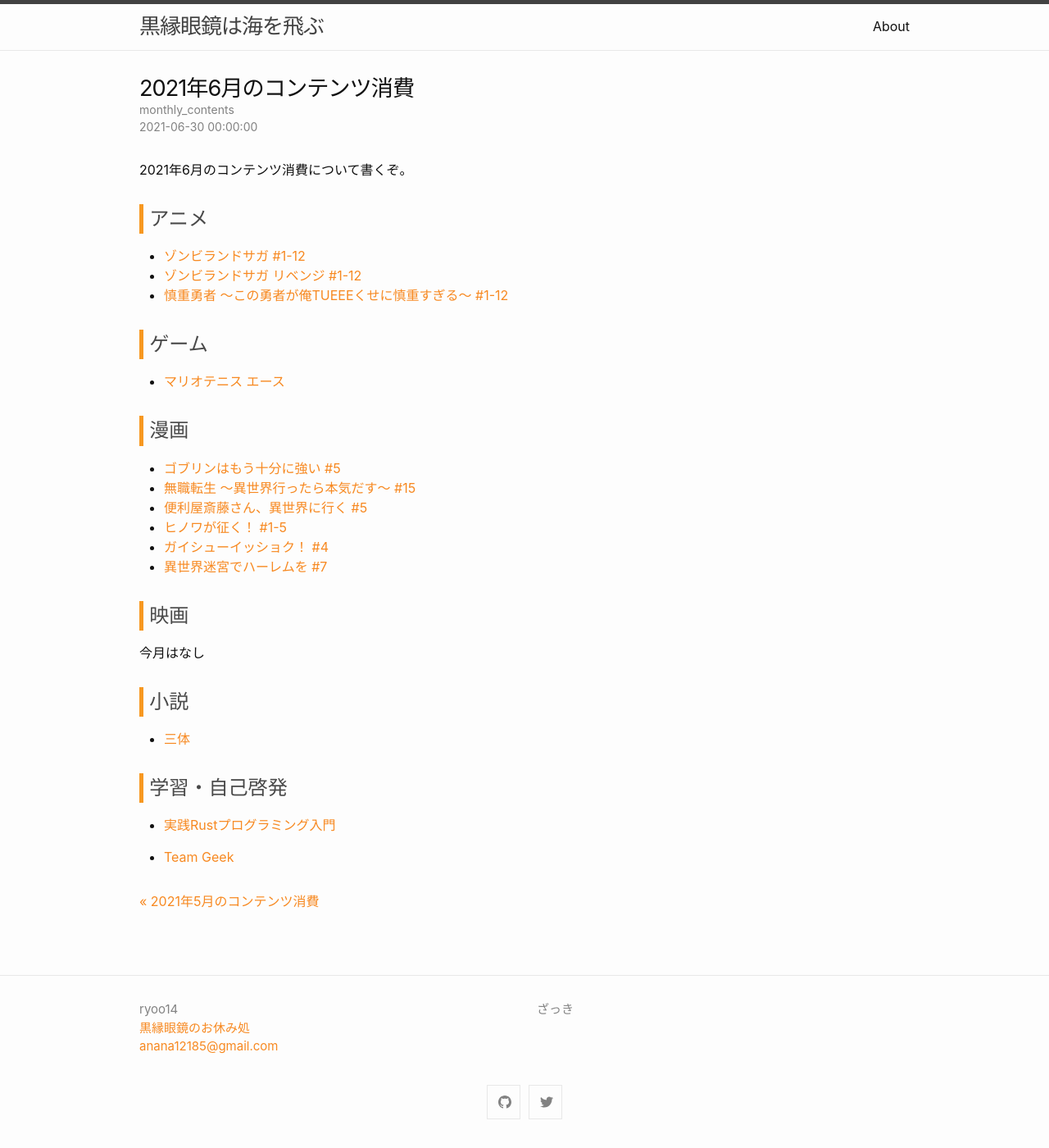
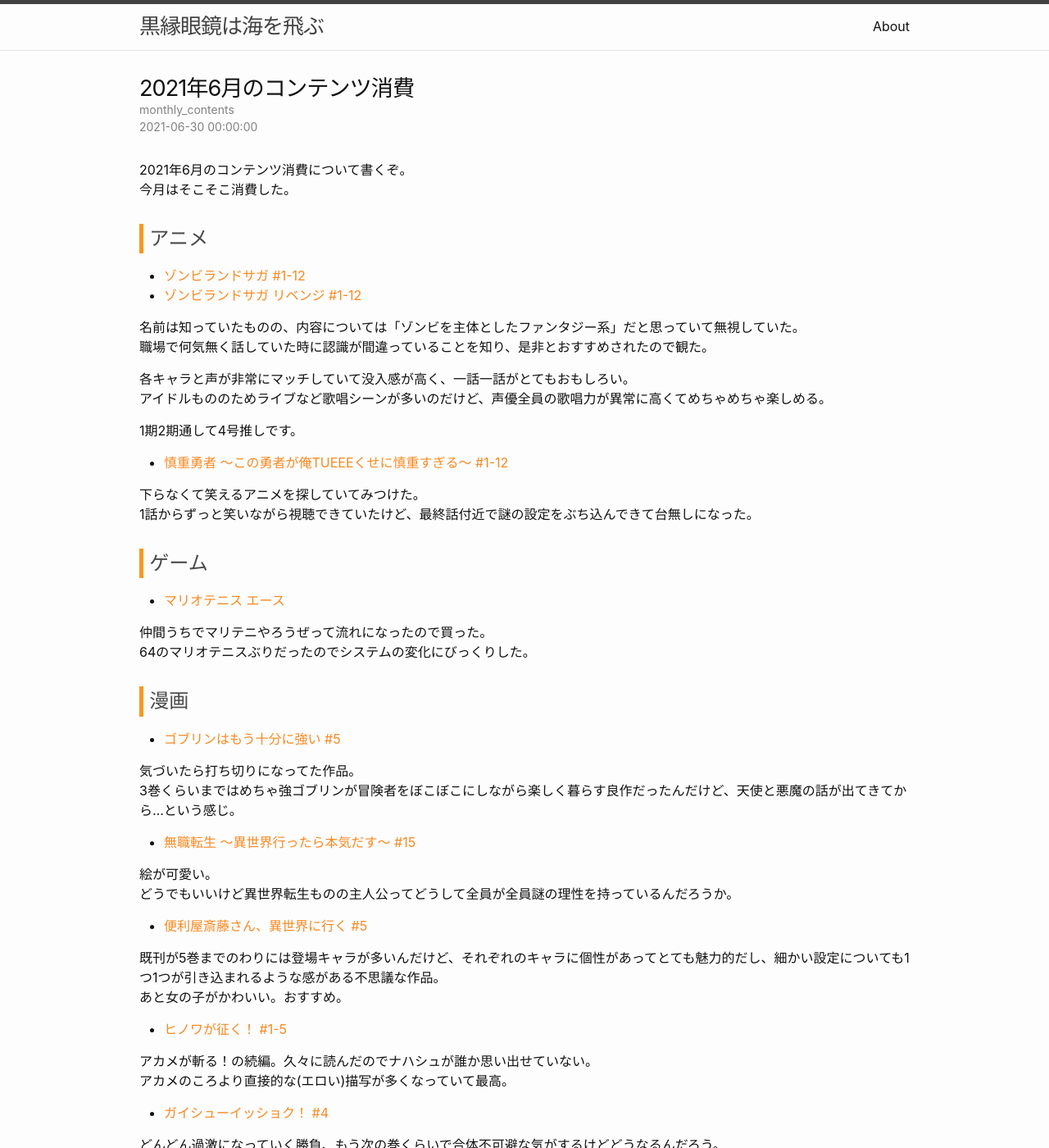
Before and after one commit to ryoo14/blog_ryoo_cc, a Jekyll site: the page built from _posts/2021-06-30-monthly_contents.md, in a window 1280 px wide and 1400 px high. Shown: the whole window at 82% size. Built offline with Jekyll 4.4.1, drawn with Linux system fonts in a browser that asks for light colours; some of the changed text lies outside the part shown.

Commit message:
2021070402

```diff
--- a/_posts/2021-06-30-monthly_contents.md
+++ b/_posts/2021-06-30-monthly_contents.md
@@ -5,22 +5,61 @@ categories: monthly_contents
 ---
 
 2021年6月のコンテンツ消費について書くぞ。
+今月はそこそこ消費した。
 
 ## アニメ
 - [ゾンビランドサガ #1-12](https://annict.jp/works/6159)
 - [ゾンビランドサガ リベンジ #1-12](https://annict.jp/works/6817)
+
+名前は知っていたものの、内容については「ゾンビを主体としたファンタジー系」だと思っていて無視していた。
+職場で何気無く話していた時に認識が間違っていることを知り、是非とおすすめされたので観た。
+
+各キャラと声が非常にマッチしていて没入感が高く、一話一話がとてもおもしろい。
+アイドルもののためライブなど歌唱シーンが多いのだけど、声優全員の歌唱力が異常に高くてめちゃめちゃ楽しめる。
+
+1期2期通して4号推しです。
+
 - [慎重勇者 ～この勇者が俺TUEEEくせに慎重すぎる～ #1-12](https://annict.jp/works/6330)
+
+下らなくて笑えるアニメを探していてみつけた。
+1話からずっと笑いながら視聴できていたけど、最終話付近で謎の設定をぶち込んできて台無しになった。
 
 ## ゲーム
 - [マリオテニス エース](https://amzn.to/3wZLV9X)
 
+仲間うちでマリテニやろうぜって流れになったので買った。
+64のマリオテニスぶりだったのでシステムの変化にびっくりした。
+
 ## 漫画
 - [ゴブリンはもう十分に強い #5](https://amzn.to/35VlAy6)
+
+気づいたら打ち切りになってた作品。
+3巻くらいまではめちゃ強ゴブリンが冒険者をぼこぼこにしながら楽しく暮らす良作だったんだけど、天使と悪魔の話が出てきてから…という感じ。
+
 - [無職転生 ～異世界行ったら本気だす～ #15](https://amzn.to/2SsISbo)
+
+絵が可愛い。
+どうでもいいけど異世界転生ものの主人公ってどうして全員が全員謎の理性を持っているんだろうか。
+
 - [便利屋斎藤さん、異世界に行く #5](https://amzn.to/3gYLffH)
+
+既刊が5巻までのわりには登場キャラが多いんだけど、それぞれのキャラに個性があってとても魅力的だし、細かい設定についても1つ1つが引き込まれるような感がある不思議な作品。
+あと女の子がかわいい。おすすめ。
+
 - [ヒノワが征く！ #1-5](https://amzn.to/3xYVzKk)
+
+アカメが斬る！の続編。久々に読んだのでナハシュが誰か思い出せていない。
+アカメのころより直接的な(エロい)描写が多くなっていて最高。
+
 - [ガイシューイッショク！ #4](https://amzn.to/3w2JFxs)
+
+どんどん過激になっていく勝負、もう次の巻くらいで合体不可避な気がするけどどうなるんだろう。
+合体するまで見届けたいと思っている。
+
 - [異世界迷宮でハーレムを #7](https://amzn.to/3h8uDky)
+
+そうそう、異世界転生するならファンタジーな要素を楽しみつつ、慎重に行動しつつも、性についてはこの作品くらい好き勝手するのが自然だと思うんですよね。
+絵も綺麗だしお話としてもとてもおもしろいので是非おすすめしたい作品。
 
 
 ## 映画
@@ -29,8 +68,17 @@ categories: monthly_contents
 ## 小説
 - [三体](https://amzn.to/2UDlMj3)
 
+巷で噂になっていて存在は知っていて、先日のKindleセールで安くなっていたのでまとめ買いした。
+SFを読んだことがなくて少し心配していたけど、中盤から少しくらいまで読んだ感想はめちゃくちゃおもしろい。
+久しぶりに物語が疾走している感覚を味わっている。
+
 
 ## 学習・自己啓発
 - [実践Rustプログラミング入門](https://amzn.to/2SGRBGU)
 
+CLIプログラムの章まで読み終えた。anyhow便利。
+
 - [Team Geek](https://amzn.to/2Ta50aY)
+
+Kindle Paperwhite復活したので再開。
+色々書いてあるけど全てはHRTに通じているので日々意識していきたい。
```
